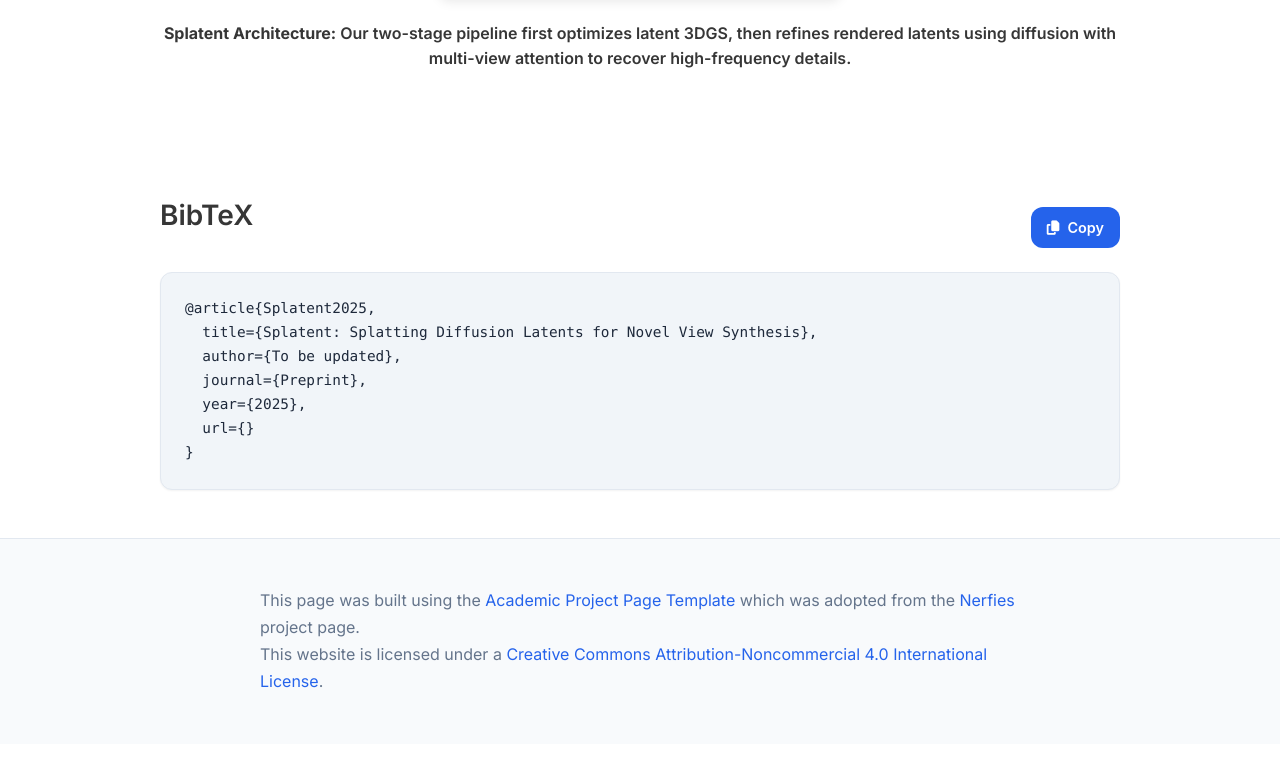
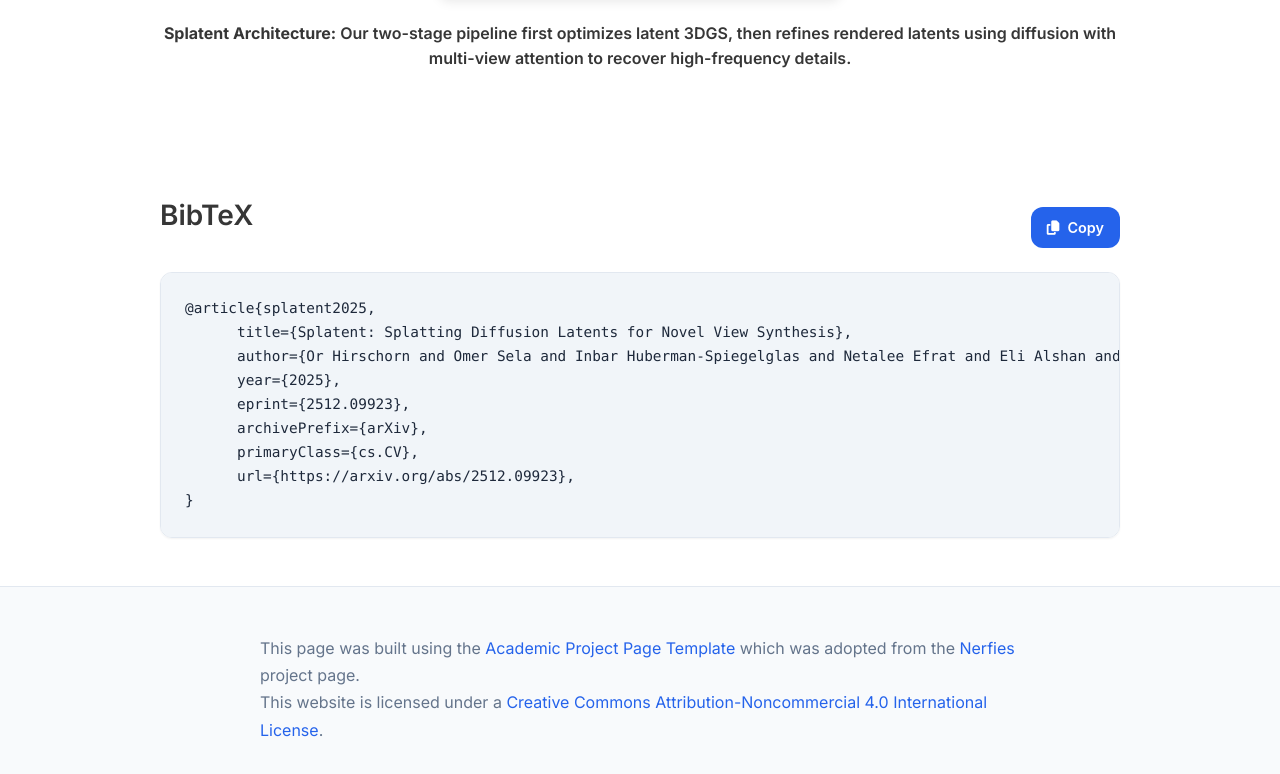
Before and after one commit to orhir/Splatent, a plain HTML site: page index.html in a window 1280 px wide. Shown: the part 5718-6492 px from the top of the page. Before the commit the page ends 6462 px from the top, so only its background shows below. Drawn offline with nearby package versions, Linux system fonts and the light colour scheme; some icons are missing.

Commit message:
update cite

```diff
--- a/index.html
+++ b/index.html
@@ -579,12 +579,14 @@ When optimizing 3D Gaussian splatting in latent space, this spectral inconsisten
           <span class="copy-text">Copy</span>
         </button>
       </div>
-      <pre id="bibtex-code"><code>@article{Splatent2025,
-  title={Splatent: Splatting Diffusion Latents for Novel View Synthesis},
-  author={To be updated},
-  journal={Preprint},
-  year={2025},
-  url={}
+      <pre id="bibtex-code"><code>@article{splatent2025,
+      title={Splatent: Splatting Diffusion Latents for Novel View Synthesis},
+      author={Or Hirschorn and Omer Sela and Inbar Huberman-Spiegelglas and Netalee Efrat and Eli Alshan and Ianir Ideses and Frederic Devernay and Yochai Zvik and Lior Fritz},
+      year={2025},
+      eprint={2512.09923},
+      archivePrefix={arXiv},
+      primaryClass={cs.CV},
+      url={https://arxiv.org/abs/2512.09923},
 }</code></pre>
     </div>
 </section>
```
